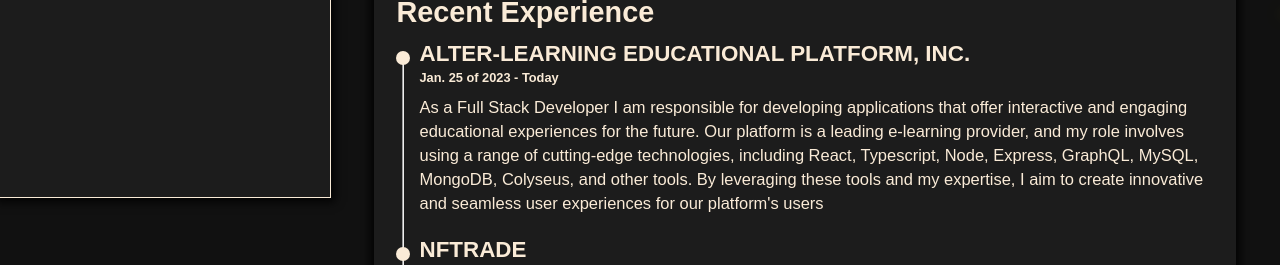
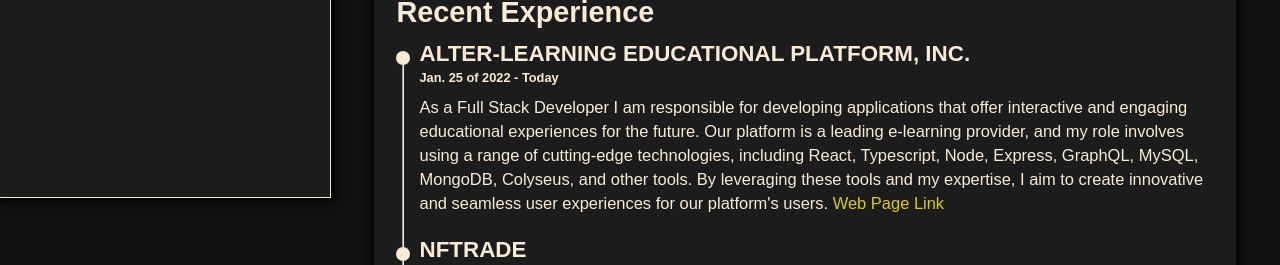
Before and after one commit to matiasdonato/Portfolio-MatiasDonato, a React (Create React App) app: page /about in a window 1280 px wide. Shown: the part 603-868 px from the top of the page. Built offline with nearby package versions, Linux system fonts and the light colour scheme; a web font is replaced by a local one.

Commit message:
cv update

```diff
--- a/src/components/AboutMe.tsx
+++ b/src/components/AboutMe.tsx
@@ -89,9 +89,9 @@
                       <div className="infoTitle">
                         <div className="aboutPoint" />
                         <h6 className="infoTitleName">ALTER-LEARNING EDUCATIONAL PLATFORM, INC.</h6>
-                        <h6 className="infoTitleDate">Jan. 25 of 2023 - Today</h6>
+                        <h6 className="infoTitleDate">Jan. 25 of 2022 - Today</h6>
                       </div>
-                      <p>As a Full Stack Developer I am responsible for developing applications that offer interactive and engaging educational experiences for the future. Our platform is a leading e-learning provider, and my role involves using a range of cutting-edge technologies, including React, Typescript, Node, Express, GraphQL, MySQL, MongoDB, Colyseus, and other tools. By leveraging these tools and my expertise, I aim to create innovative and seamless user experiences for our platform's users</p>
+                      <p>As a Full Stack Developer I am responsible for developing applications that offer interactive and engaging educational experiences for the future. Our platform is a leading e-learning provider, and my role involves using a range of cutting-edge technologies, including React, Typescript, Node, Express, GraphQL, MySQL, MongoDB, Colyseus, and other tools. By leveraging these tools and my expertise, I aim to create innovative and seamless user experiences for our platform's users. <a href="https://alter-learning.com" target="_blank" rel="noreferrer" className="yellow">Web Page Link</a></p>
                     </div>
                     <div className="aboutInfo">
                       <div className="infoTitle">
@@ -239,10 +239,10 @@
                     <div className="aboutInfo">
                       <div className="infoTitle">
                         <div className="aboutPoint" />
-                        <h6 className="infoTitleName">Dogs App</h6>
-                        <h6 className="infoTitleDate">Sept. 1 del 2022 - Oct. 10 del 2022</h6>
+                        <h6 className="infoTitleName">ALTER-LEARNING EDUCATIONAL PLATFORM, INC.</h6>
+                        <h6 className="infoTitleDate">Enero 25 del 2022 - Hoy</h6>
                       </div>
-                      <p>Diseñar y desarrollar una App de perros que incluía: búsquedas, filtrados, ordenamientos y creación con subida de imágenes.</p>
+                      <p>Como desarrollador Full Stack, soy responsable de desarrollar aplicaciones que ofrezcan experiencias educativas interactivas y atractivas para el futuro. Nuestra plataforma es un proveedor líder de e-learning, y mi papel implica el uso de una variedad de tecnologías modernas, incluyendo React, Typescript, Node, Express, GraphQL, MySQL, MongoDB, Colyseus, entre otras. Al aprovechar estas herramientas y mi experiencia, mi objetivo es crear experiencias de usuario innovadoras y sin problemas para los usuarios de nuestra plataforma. <a href="https://alter-learning.com" target="_blank" rel="noreferrer" className="yellow">Link a la Pagina Web</a></p>
                     </div>
                     <div className="aboutInfo">
                       <div className="infoTitle">
@@ -251,6 +251,14 @@
                         <h6 className="infoTitleDate">Oct. 17 del 2022 - Dic. 30 del 2022</h6>
                       </div>
                       <p>Diseño y desarrollo de un mercado en línea de NFT´s, el cual incluye: Login (Auth de terceros y creación de perfiles de usuario), Pasarela de pagos, Busquedas, Filtrados por rangos de precios, Ordenamientos (Por precio o nombre), Creación y publicación de productos (NFT´s), Subida de imagenes, Notificaciones, Envío de mails, Borrado lógico, Uso del local storage, Reviews, Dashboard y Admin-Dashboard.</p>
+                    </div>
+                    <div className="aboutInfo">
+                      <div className="infoTitle">
+                        <div className="aboutPoint" />
+                        <h6 className="infoTitleName">Dogs App</h6>
+                        <h6 className="infoTitleDate">Sept. 1 del 2022 - Oct. 10 del 2022</h6>
+                      </div>
+                      <p>Diseñar y desarrollar una App de perros que incluía: búsquedas, filtrados, ordenamientos y creación con subida de imágenes.</p>
                     </div>
                   </div>
                 </div>
```
Also changed, not shown: 2 other files (tests, documents, lock files or other folders).
